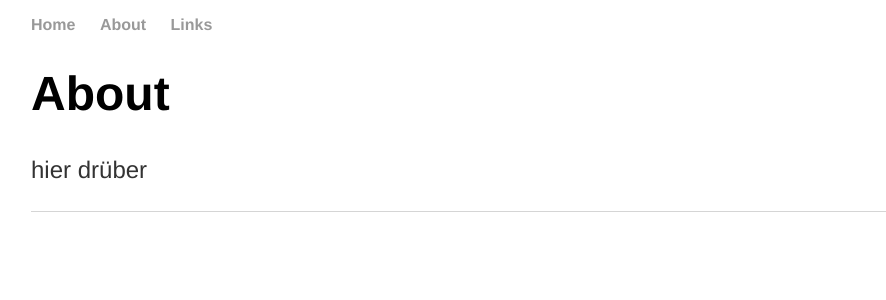
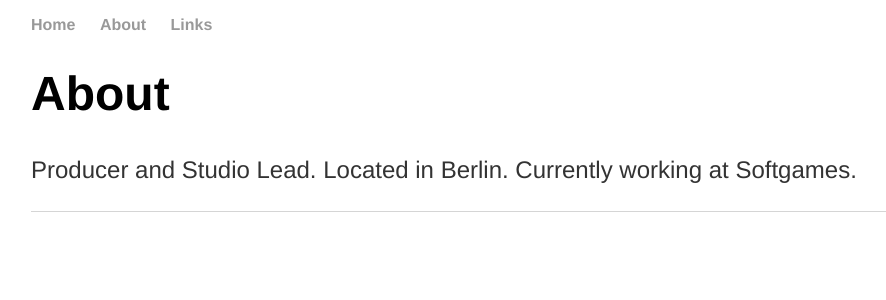
Before and after one commit to gebirgsbernd/gebirgsbernd.github.io, a Jekyll site: the page built from about.html, in a window 1280 px wide. Shown: the top 300 px of the page, without its empty margins (33-919 px from the left). Built offline with Jekyll 4.4.1, drawn with Linux system fonts in a browser that asks for light colours.

Commit message:
Update about.html

```diff
--- a/about.html
+++ b/about.html
@@ -1,8 +1,11 @@
 ---
 layout: default
-title: Berno Bexreuther
+title: About Bernd Beyreuther
 ---
 <div class="blurb">
 	<h1>About</h1>
-	<p> hier drüber </p>
+	<p>
+	Producer and Studio Lead. Located in Berlin.
+	Currently working at Softgames.
+	</p>
 </div><!-- /.blurb -->
```
